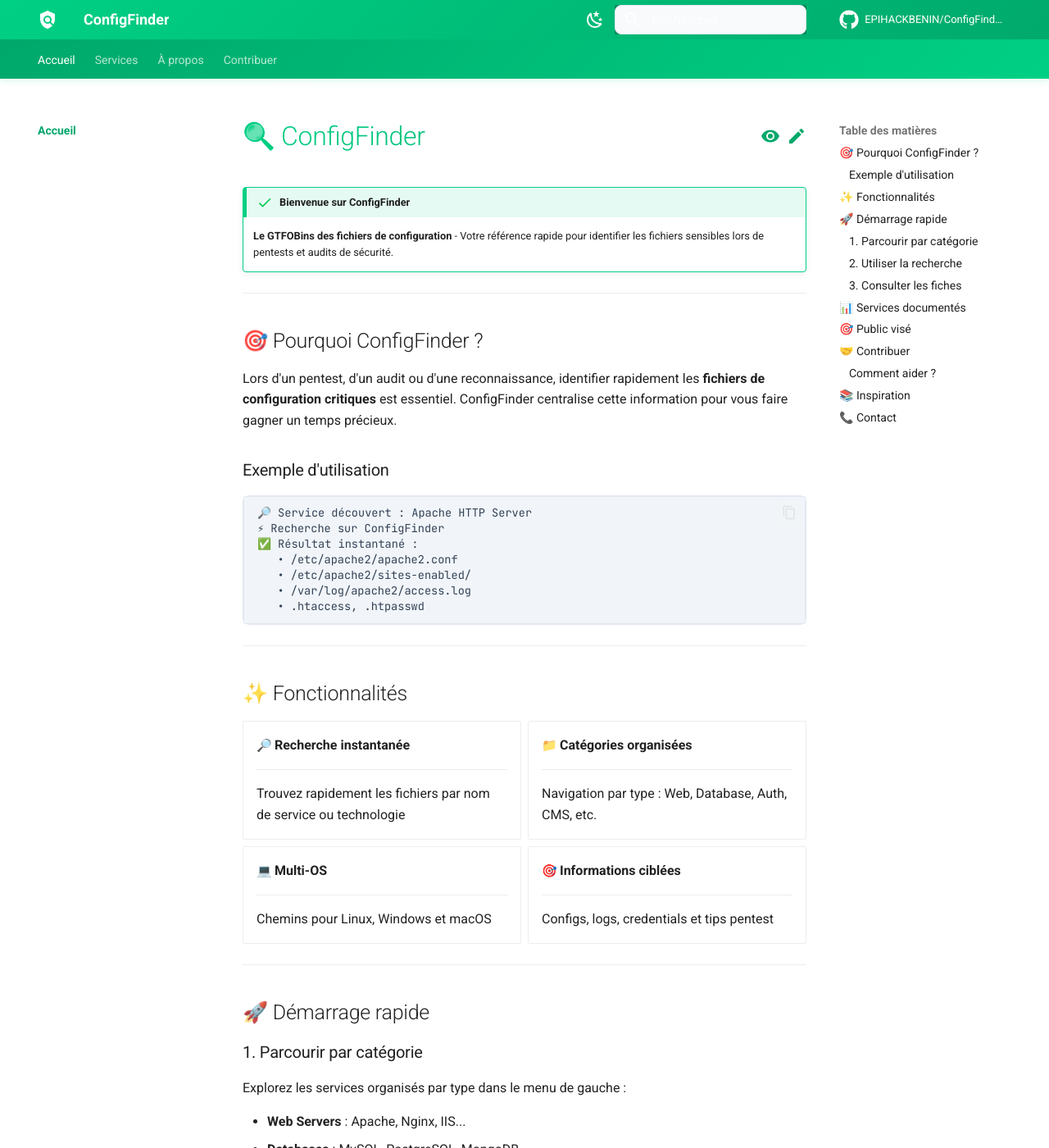
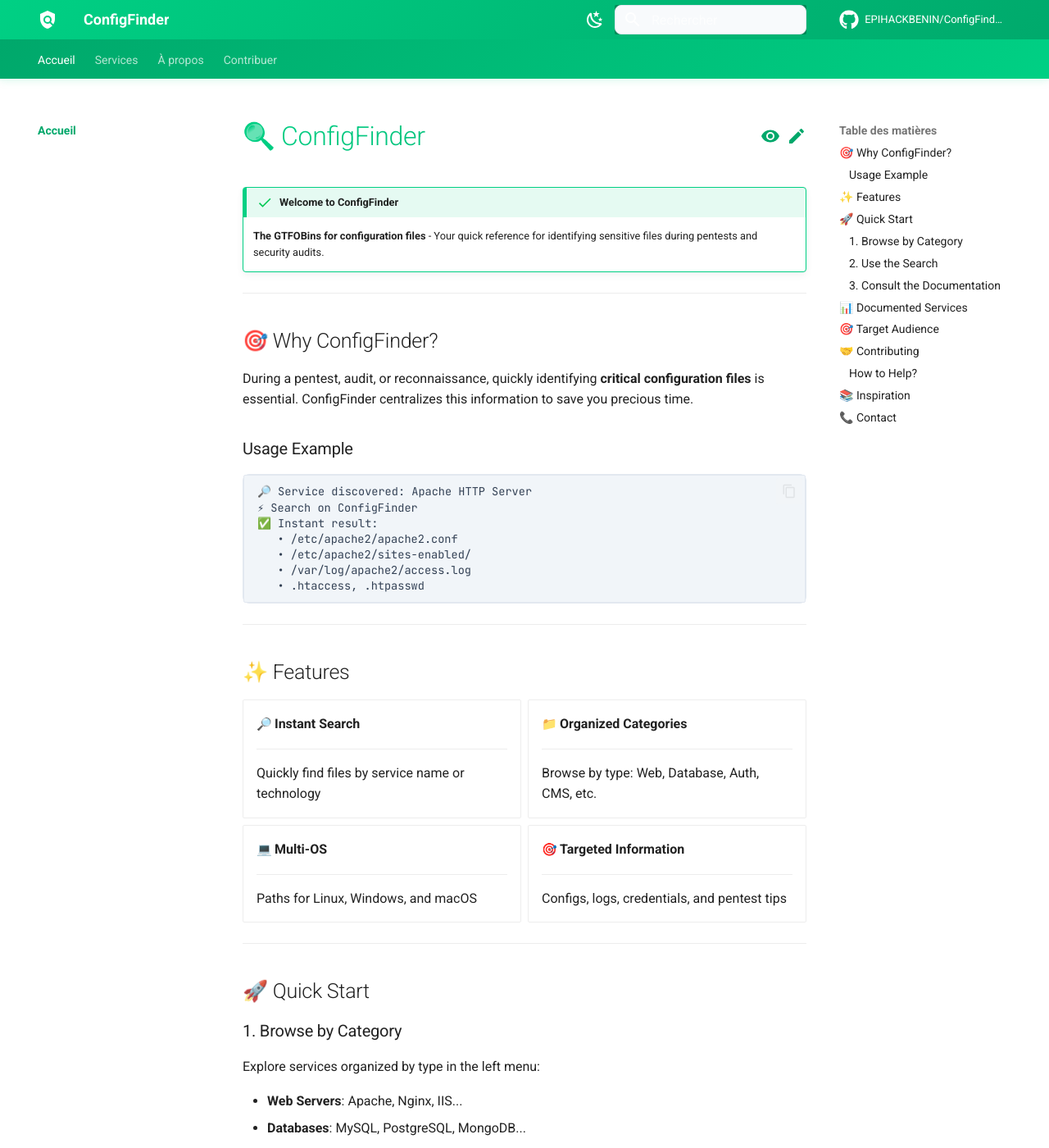
Before and after one commit to EPIHACKBENIN/ConfigFinder, an MkDocs documentation site: the page built from docs/index.md, in a window 1280 px wide and 1400 px high. Shown: the whole window at 82% size. Built offline with MkDocs 1.6.1 and Material for MkDocs 9.7.7, drawn with Linux system fonts in a browser that asks for light colours; emoji names are drawn with the system emoji font; comment, search, counter and statistics services are not loaded; some of the changed text lies outside the part shown.

Commit message:
Translate documentation from French to English and enhance contributing guidelines in CONTRIBUTING.md and index.md

````diff
--- a/docs/index.md
+++ b/docs/index.md
@@ -1,20 +1,20 @@
 # 🔍 ConfigFinder
 
-!!! success "Bienvenue sur ConfigFinder"
-    **Le GTFOBins des fichiers de configuration** - Votre référence rapide pour identifier les fichiers sensibles lors de pentests et audits de sécurité.
+!!! success "Welcome to ConfigFinder"
+    **The GTFOBins for configuration files** - Your quick reference for identifying sensitive files during pentests and security audits.
 
 ---
 
-## 🎯 Pourquoi ConfigFinder ?
+## 🎯 Why ConfigFinder?
 
-Lors d'un pentest, d'un audit ou d'une reconnaissance, identifier rapidement les **fichiers de configuration critiques** est essentiel. ConfigFinder centralise cette information pour vous faire gagner un temps précieux.
+During a pentest, audit, or reconnaissance, quickly identifying **critical configuration files** is essential. ConfigFinder centralizes this information to save you precious time.
 
-### Exemple d'utilisation
+### Usage Example
 
 ```text
-🔎 Service découvert : Apache HTTP Server
-⚡ Recherche sur ConfigFinder
-✅ Résultat instantané :
+🔎 Service discovered: Apache HTTP Server
+⚡ Search on ConfigFinder
+✅ Instant result:
    • /etc/apache2/apache2.conf
    • /etc/apache2/sites-enabled/
    • /var/log/apache2/access.log
@@ -23,132 +23,132 @@
 
 ---
 
-## ✨ Fonctionnalités
+## ✨ Features
 
 <div class="grid cards" markdown>
 
--   :mag_right: **Recherche instantanée**
+-   :mag_right: **Instant Search**
 
     ---
 
-    Trouvez rapidement les fichiers par nom de service ou technologie
+    Quickly find files by service name or technology
 
--   :file_folder: **Catégories organisées**
+-   :file_folder: **Organized Categories**
 
     ---
 
-    Navigation par type : Web, Database, Auth, CMS, etc.
+    Browse by type: Web, Database, Auth, CMS, etc.
 
 -   :computer: **Multi-OS**
 
     ---
 
-    Chemins pour Linux, Windows et macOS
+    Paths for Linux, Windows, and macOS
 
--   :dart: **Informations ciblées**
+-   :dart: **Targeted Information**
 
     ---
 
-    Configs, logs, credentials et tips pentest
+    Configs, logs, credentials, and pentest tips
 
 </div>
 
 ---
 
-## 🚀 Démarrage rapide
+## 🚀 Quick Start
 
-### 1. Parcourir par catégorie
+### 1. Browse by Category
 
-Explorez les services organisés par type dans le menu de gauche :
+Explore services organized by type in the left menu:
 
-- **Web Servers** : Apache, Nginx, IIS...
-- **Databases** : MySQL, PostgreSQL, MongoDB...
-- **CMS** : WordPress, Drupal, Joomla...
-- **Authentication** : SSH, FTP, LDAP...
+- **Web Servers**: Apache, Nginx, IIS...
+- **Databases**: MySQL, PostgreSQL, MongoDB...
+- **CMS**: WordPress, Drupal, Joomla...
+- **Authentication**: SSH, FTP, LDAP...
 
-### 2. Utiliser la recherche
+### 2. Use the Search
 
-Utilisez la barre de recherche en haut pour trouver instantanément un service spécifique.
+Use the search bar at the top to instantly find a specific service.
 
-### 3. Consulter les fiches
+### 3. Consult the Documentation
 
-Chaque service dispose d'une fiche complète avec :
+Each service has a complete page with:
 
-- 📂 Fichiers de configuration
-- 📝 Fichiers de logs
-- 🔑 Emplacements de credentials
-- 💡 Tips pour le pentest
-- 🖥️ Chemins multi-OS
+- 📂 Configuration files
+- 📝 Log files
+- 🔑 Credential locations
+- 💡 Pentest tips
+- 🖥️ Multi-OS paths
 
 ---
 
-## 📊 Services documentés
+## 📊 Documented Services
 
-!!! info "Projet en construction"
-    ConfigFinder est en développement actif. De nouveaux services sont ajoutés régulièrement.
+!!! info "Project Under Development"
+    ConfigFinder is under active development. New services are added regularly.
 
-**Progression actuelle :**
+**Current Progress:**
 
-- [x] Infrastructure MkDocs
-- [x] Template de documentation
-- [ ] 10 premiers services (MVP)
+- [x] MkDocs infrastructure
+- [x] Documentation template
+- [ ] First 10 services (MVP)
 - [ ] 50 services
 - [ ] 100 services
 
 ---
 
-## 🎯 Public visé
+## 🎯 Target Audience
 
-ConfigFinder est conçu pour :
+ConfigFinder is designed for:
 
-- ✅ **Pentesters** et consultants en sécurité
-- ✅ **Red Teams** et Blue Teams
-- ✅ **Étudiants** en cybersécurité
-- ✅ **Administrateurs système**
-- ✅ **Chercheurs** en sécurité
+- ✅ **Pentesters** and security consultants
+- ✅ **Red Teams** and Blue Teams
+- ✅ **Students** in cybersecurity
+- ✅ **System Administrators**
+- ✅ **Security Researchers**
 
 ---
 
-## 🤝 Contribuer
+## 🤝 Contributing
 
-ConfigFinder est un projet **open source et communautaire**. Vos contributions sont les bienvenues !
+ConfigFinder is an **open source community project**. Your contributions are welcome!
 
-[Voir le guide de contribution](CONTRIBUTING.md){ .md-button .md-button--primary }
-[Consulter sur GitHub](https://github.com/epihack/configfinder){ .md-button }
+[See Contributing Guide](CONTRIBUTING.md){ .md-button .md-button--primary }
+[View on GitHub](https://github.com/EPIHACKBENIN/ConfigFinder){ .md-button }
 
-### Comment aider ?
+### How to Help?
 
-1. **Ajouter un service** : Créez une fiche pour un service manquant
-2. **Améliorer** : Complétez les fiches existantes
-3. **Signaler** : Ouvrez une issue pour une erreur ou suggestion
-4. **Partager** : Faites connaître ConfigFinder
+1. **Add a service**: Create a page for a missing service
+2. **Improve**: Complete existing pages
+3. **Report**: Open an issue for errors or suggestions
+4. **Share**: Spread the word about ConfigFinder
 
 ---
 
 ## 📚 Inspiration
 
-ConfigFinder s'inspire de projets communautaires reconnus dans le domaine de la sécurité informatique :
+ConfigFinder is inspired by recognized community projects in cybersecurity:
 
-- [GTFOBins](https://gtfobins.github.io/) - Unix binaries pour l'élévation de privilèges
-- [HackTricks](https://book.hacktricks.xyz/) - Guide de pentest complet
-- [PayloadsAllTheThings](https://github.com/swisskyrepo/PayloadsAllTheThings) - Collection de payloads
+- [GTFOBins](https://gtfobins.github.io/) - Unix binaries for privilege escalation
+- [HackTricks](https://book.hacktricks.xyz/) - Complete pentest guide
+- [PayloadsAllTheThings](https://github.com/swisskyrepo/PayloadsAllTheThings) - Payload collection
 
 ---
 
 ## 📞 Contact
 
-Vous avez des questions, suggestions ou souhaitez contribuer ?
+Questions, suggestions, or want to contribute?
 
-- **Organisation** : [EpiHack Bénin](https://github.com/epihack)
-- **Email** : [epihack.benin@gmail.com](mailto:epihack.benin@gmail.com)
-- **GitHub** : [github.com/epihack/configfinder](https://github.com/epihack/configfinder)
+- **Organization**: [EpiHack Benin](https://github.com/EPIHACKBENIN)
+- **Email**: [epihack.benin@gmail.com](mailto:epihack.benin@gmail.com)
+- **GitHub**: [github.com/EPIHACKBENIN/ConfigFinder](https://github.com/EPIHACKBENIN/ConfigFinder)
 
 ---
 
 <div align="center" markdown>
 
-**⭐ Si ce projet vous est utile, n'oubliez pas de lui donner une étoile sur GitHub !**
+**⭐ If this project is useful to you, don't forget to star it on GitHub!**
 
-*Fait avec ❤️ par la communauté cybersec*
+*Made with ❤️ by the cybersec community*
 
 </div>
````
Also changed, not shown: docs/CONTRIBUTING.md (+18 -2 lines).
